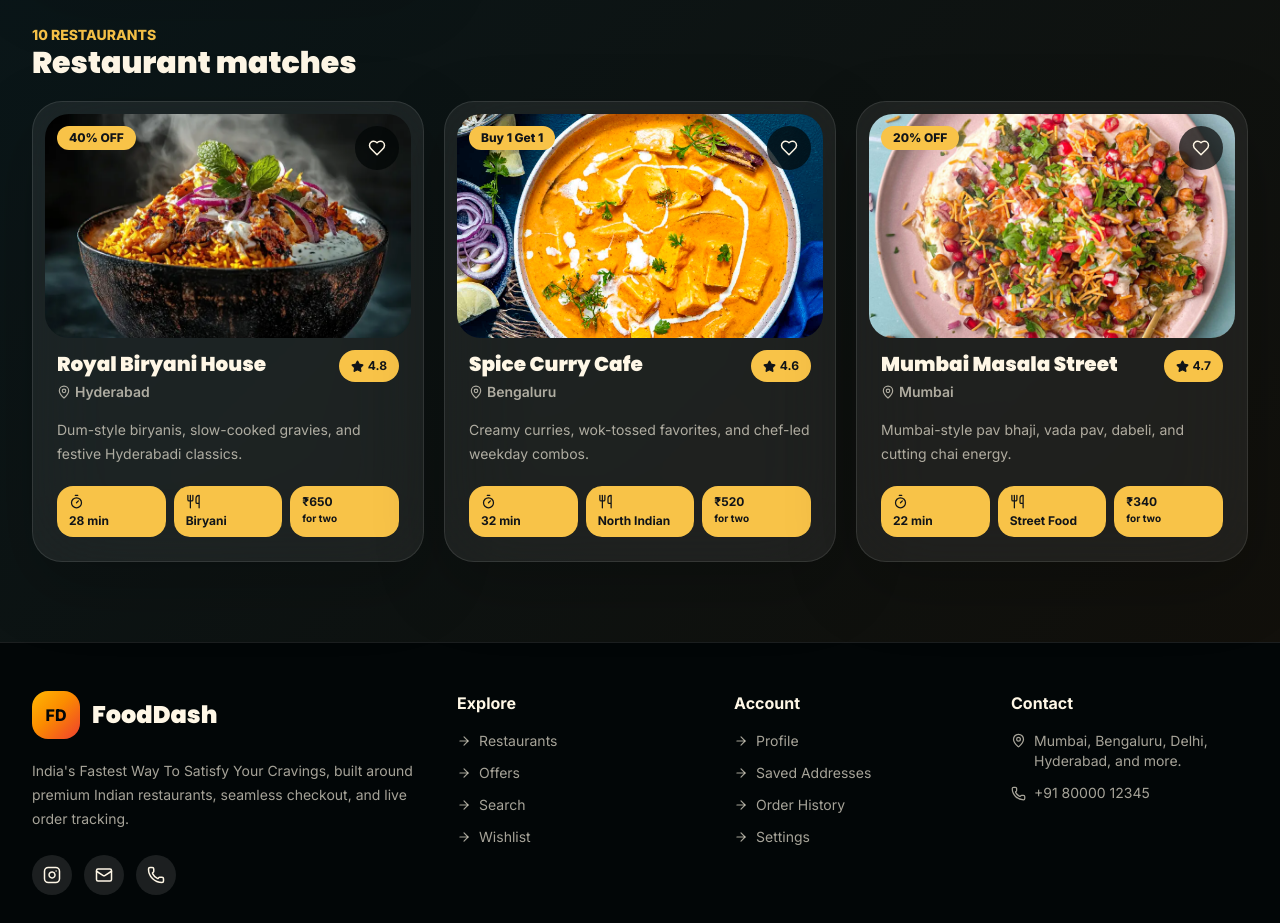
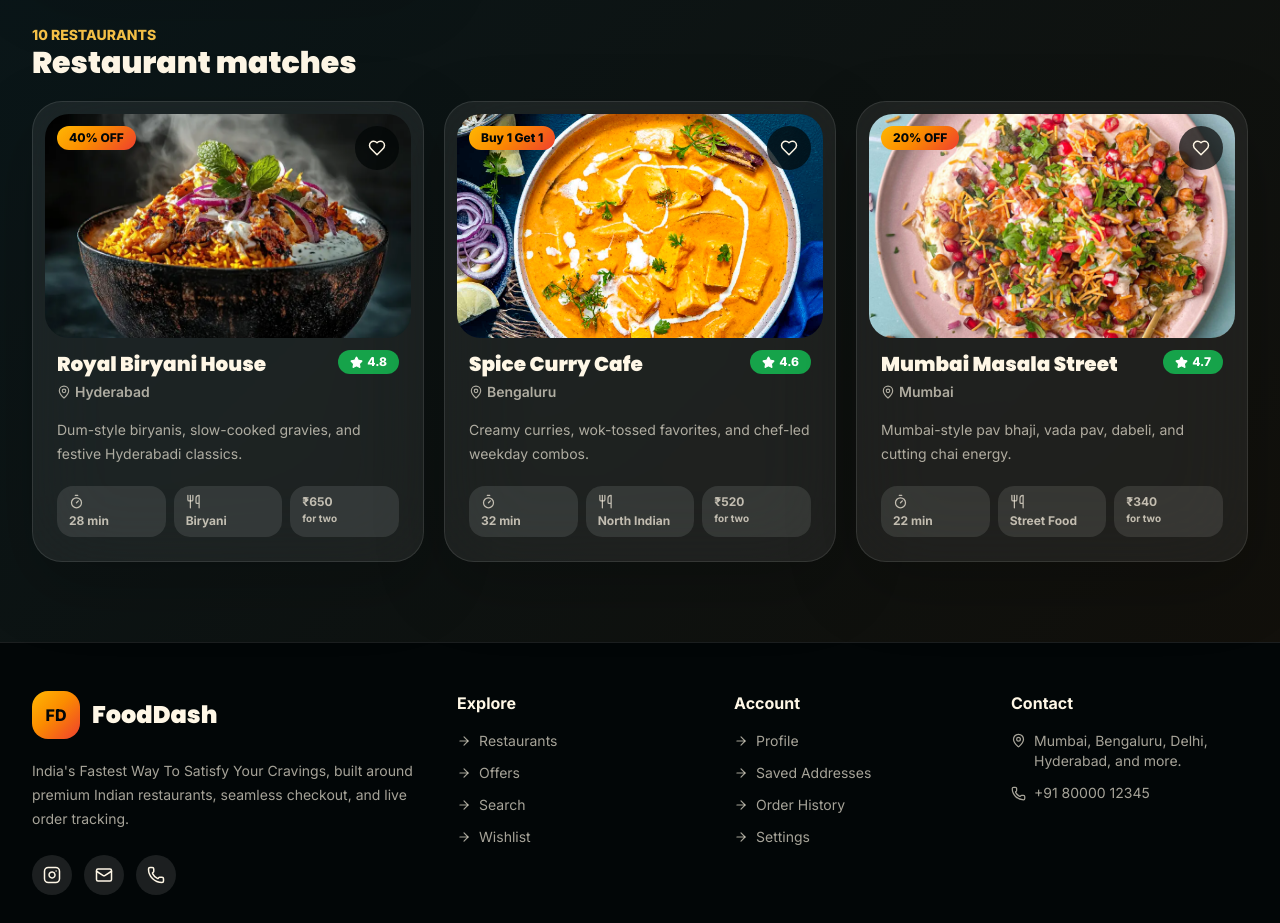
Before and after one commit to mahek-yadav/FoodDashapp, a React (Vite) app: page /search in a window 1280 px wide. Shown: the part 4140-5063 px from the top of the page. Built offline with nearby package versions, Linux system fonts and the light colour scheme.

Commit message:
revert(restaurants): restore neutral chips and mint rating badge

```diff
--- a/src/components/food/RestaurantCard.jsx
+++ b/src/components/food/RestaurantCard.jsx
@@ -37,7 +37,7 @@ export default function RestaurantCard({ restaurant, index = 0 }) {
         >
           <Heart size={18} fill={saved ? "currentColor" : "none"} />
         </button>
-        <span className="absolute left-3 top-3 pill-brand">
+        <span className="absolute left-3 top-3 rounded-full bg-flame-gradient px-3 py-1 text-xs font-black text-ink-950">
           {restaurant.offers[0]}
         </span>
       </div>
@@ -52,7 +52,7 @@ export default function RestaurantCard({ restaurant, index = 0 }) {
               <MapPin size={14} /> {restaurant.city}
             </p>
           </div>
-          <span className="flex shrink-0 items-center gap-1 chip-brand">
+          <span className="flex shrink-0 items-center gap-1 rounded-full bg-mint-500 px-3 py-1 text-xs font-black text-white">
             <Star size={13} fill="currentColor" /> {restaurant.rating}
           </span>
         </div>
@@ -60,13 +60,13 @@ export default function RestaurantCard({ restaurant, index = 0 }) {
         <p className="mt-4 line-clamp-2 text-sm leading-6 text-ink-700 dark:text-cream/65">{restaurant.description}</p>
 
         <div className="mt-5 grid grid-cols-3 gap-2 text-xs font-bold text-ink-700 dark:text-cream/70">
-          <span className="chip-brand">
+          <span className="rounded-2xl bg-ink-950/5 px-3 py-2 dark:bg-white/10">
             <Timer className="mb-1" size={15} /> {restaurant.deliveryTime} min
           </span>
-          <span className="chip-brand">
+          <span className="rounded-2xl bg-ink-950/5 px-3 py-2 dark:bg-white/10">
             <Utensils className="mb-1" size={15} /> {restaurant.cuisine[0]}
           </span>
-          <span className="chip-brand">
+          <span className="rounded-2xl bg-ink-950/5 px-3 py-2 dark:bg-white/10">
             {formatINR(restaurant.priceForTwo)}
             <span className="block text-[10px]">for two</span>
           </span>
--- a/src/index.css
+++ b/src/index.css
@@ -109,11 +109,6 @@
     color: rgb(17,20,24);
   }
 
-  .chip-brand {
-    @apply rounded-2xl px-3 py-2 text-xs font-bold;
-    background: rgb(var(--brand));
-    color: rgb(17,20,24);
-  }
 
   /* Map legacy flame-* utilities to the new brand color so existing markup updates */
   .text-flame-300,
```
